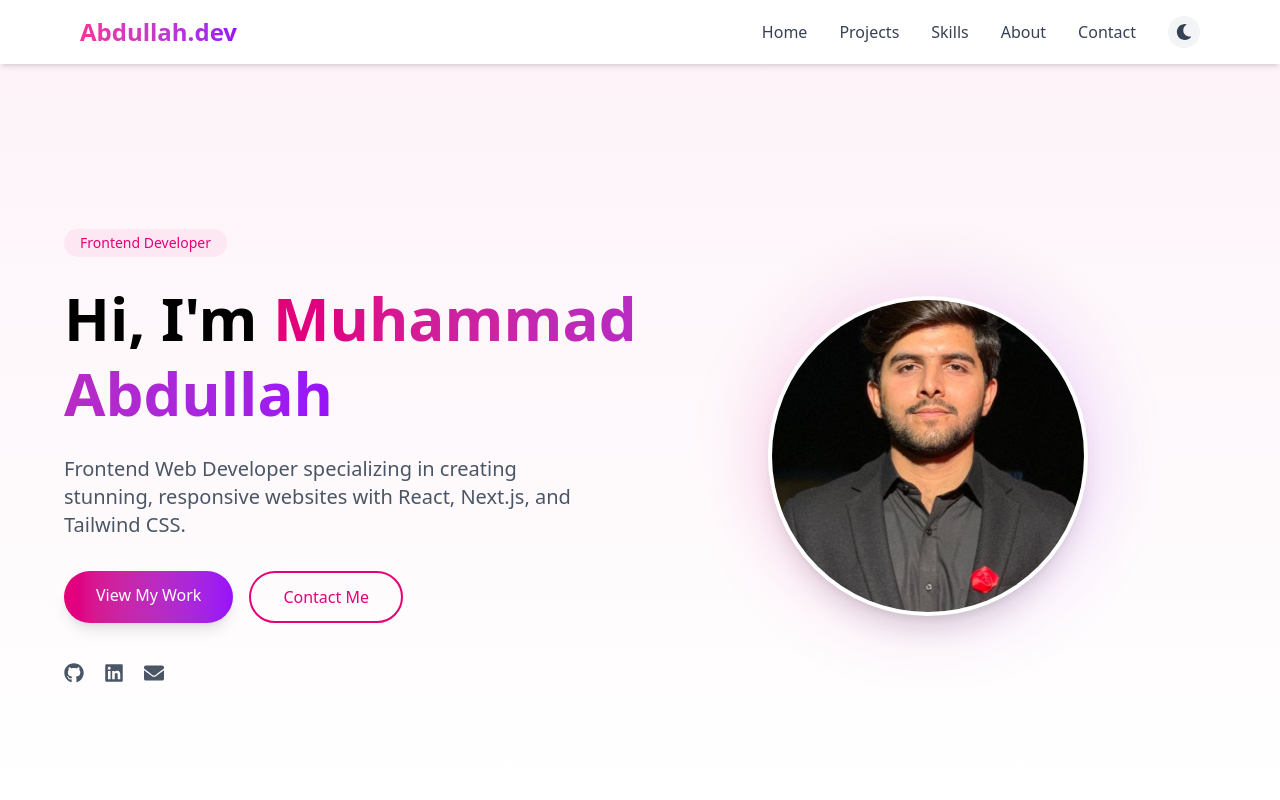
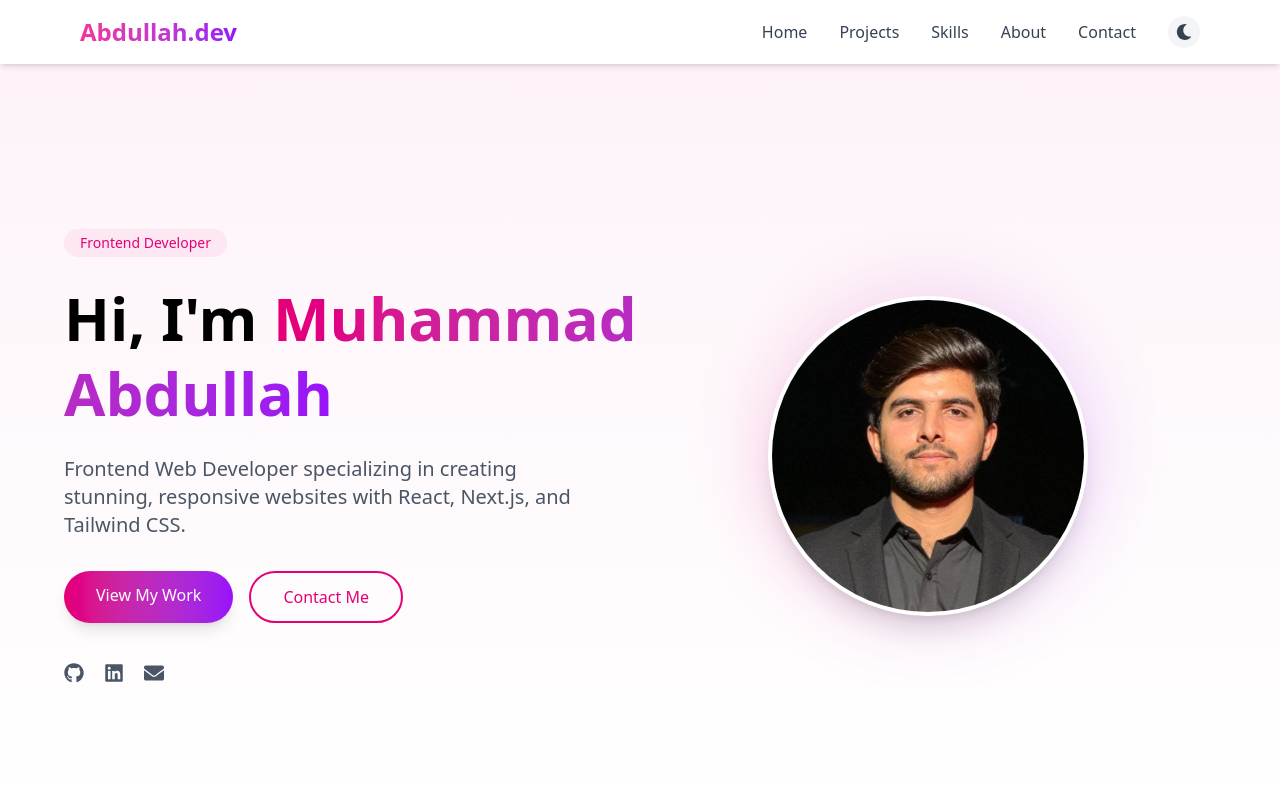
Before and after one commit to muhammadabdullah12345/Portfolio-website, a Next.js app: page / in a window 1280 px wide. Shown: the top 800 px of the page. Built offline with nearby package versions, Linux system fonts and the light colour scheme.

Commit message:
updatedd

```diff
--- a/app/page.js
+++ b/app/page.js
@@ -259,7 +259,7 @@ export default function Home() {
                       alt="Muhammad Abdullah"
                       layout="fill"
                       objectFit="cover"
-                      objectPosition="center 35%" // Adjusted to move image up within frame
+                      objectPosition="center 20%" // Adjusted to move image up within frame
                       priority
                     />
                   </div>
```
